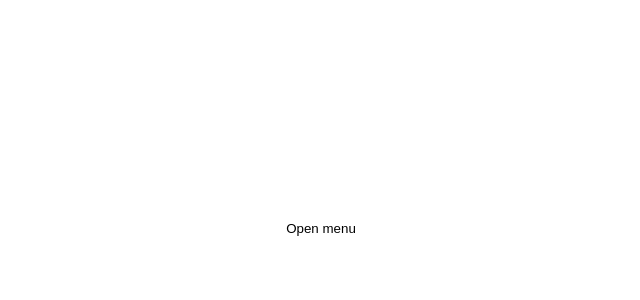
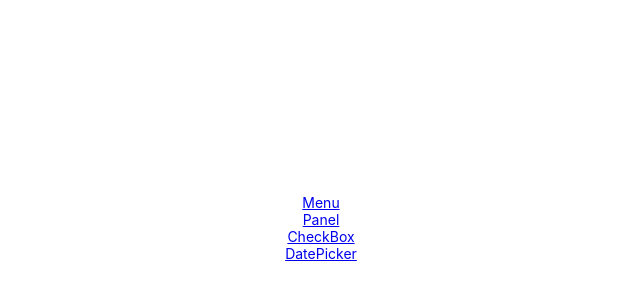
Before and after one commit to danieldyachenko/experimental-app, a React app: page / in a window 1280 px wide. Shown: the part 172-472 px from the top of the page, without its empty margins (319-959 px from the left). Built offline with nearby package versions, Linux system fonts and the light colour scheme.

Commit message:
Add Links.jsx

```diff
--- a/src/App.tsx
+++ b/src/App.tsx
@@ -6,13 +6,15 @@ import CheckBox from './components/CheckBox/CheckBox';
 import DatePicker from './components/DatePicker/DatePicker';
 import { BrowserRouter, Route, Switch } from 'react-router-dom';
 import { AppContainer } from './styled';
+import Links from './components/Links/Links';
 
 export default function App() {
     return (
         <BrowserRouter>
             <AppContainer>
                 <Switch>
-                    <Route exact path='/' component={Menu} />
+                    <Route exact path='/' component={Links} />
+                    <Route path='/menu' component={Menu} />
                     <Route path='/panel' component={Panel} />
                     <Route path='/checkbox' component={CheckBox} />
                     <Route path='/datepicker' component={DatePicker} />
--- a/src/components/CheckBox/CheckBox.tsx
+++ b/src/components/CheckBox/CheckBox.tsx
@@ -1,5 +1,6 @@
 import React, { useState } from 'react';
 import styled from 'styled-components';
+import doneIcon from '../../assets/done.svg'
 
 export default () => {
     const [isChecked, toggleChecked] = useState<boolean>(false);
@@ -46,7 +47,7 @@ const CustomCheckBox = styled.input`
         transition: border-color 0.2s ease-out;
     }
     &:checked + label::before {
-        background-image: url('./images/check_white_2.svg');
+        background-image: url('${doneIcon}');
         background-color: rgba(92, 107, 192, 1);
         border: 0px solid rgba(92, 107, 192, 1);
     }
--- /dev/null
+++ b/src/components/Links/Links.tsx
@@ -0,0 +1,13 @@
+import React from 'react';
+import { Link } from 'react-router-dom';
+
+export default function Main() {
+    return (
+        <>
+            <Link to='/menu'>Menu</Link>
+            <Link to='/panel'>Panel</Link>
+            <Link to='/checkbox'>CheckBox</Link>
+            <Link to='/datepicker'>DatePicker</Link>
+        </>
+    );
+}
```
Also changed, not shown: src/assets/done.svg (added).
